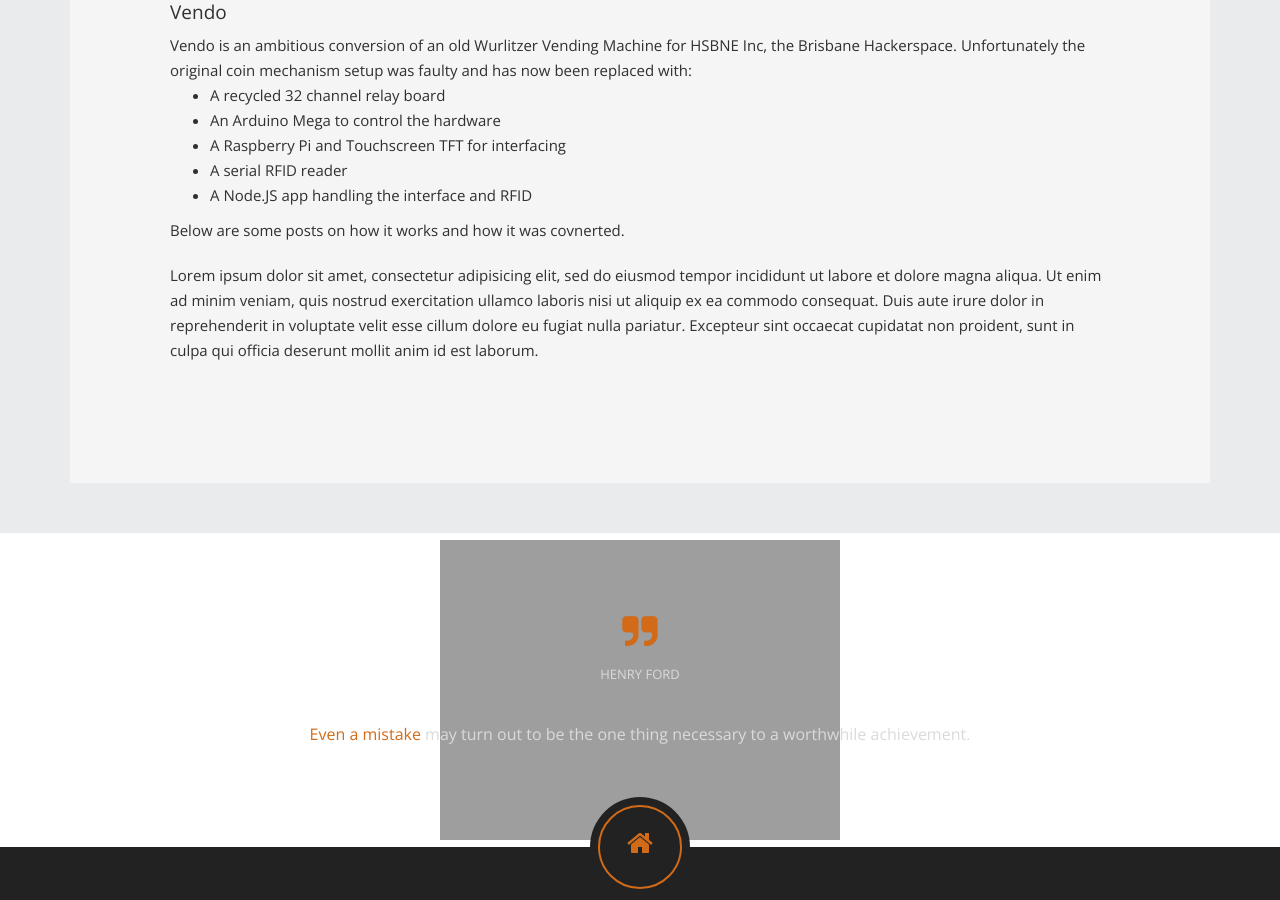
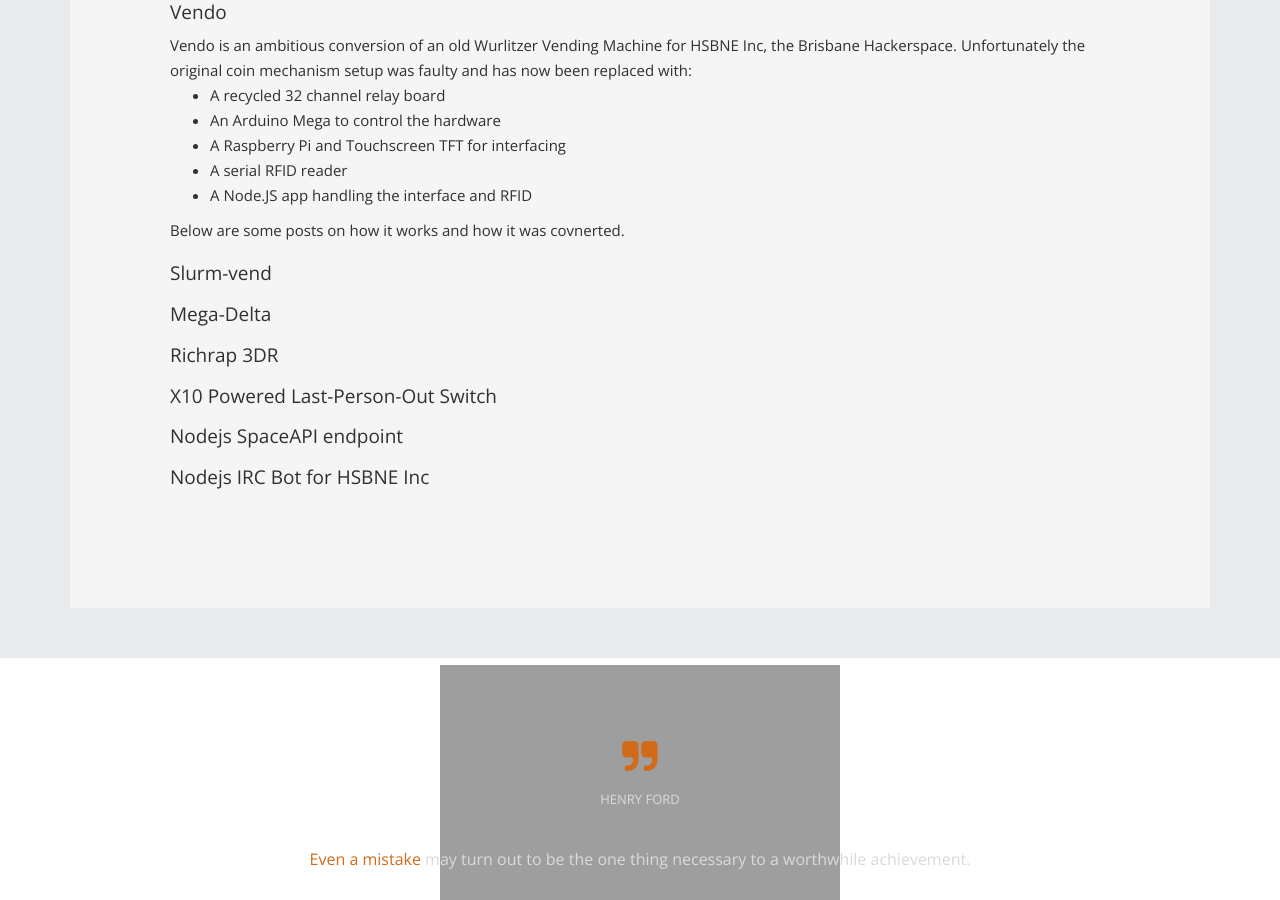
Before and after one commit to nog3/nog3.github.io, a Jekyll site: the page built from pages/projects.html, in a window 1280 px wide and 900 px high, scrolled down 670 px. Built offline with Jekyll 4.4.1, drawn with Linux system fonts in a browser that asks for light colours; nearby versions of some CDN libraries; Markdown is read by kramdown in place of the engine named in the settings.

Commit message:
Updated projects.html

```diff
--- a/pages/projects.html
+++ b/pages/projects.html
@@ -19,7 +19,11 @@
 
       Below are some posts on how it works and how it was covnerted.
   </p>
-        <p>Lorem ipsum dolor sit amet, consectetur adipisicing elit, sed do eiusmod tempor incididunt ut labore et dolore magna aliqua. Ut enim ad minim veniam, quis nostrud exercitation ullamco laboris nisi ut aliquip ex ea commodo consequat. Duis aute irure dolor in reprehenderit in voluptate velit esse cillum dolore eu fugiat nulla pariatur. Excepteur sint occaecat cupidatat non proident, sunt in culpa qui officia deserunt mollit anim id est laborum.
-        </p>
+  <p><h3>Slurm-vend</h3></p>
+  <p><h3>Mega-Delta</h3></p>
+  <p><h3>Richrap 3DR</h3></p>
+<p><h3>X10 Powered Last-Person-Out Switch</h3></p>
+<p><h3>Nodejs SpaceAPI endpoint</h3></p>
+<p><h3>Nodejs IRC Bot for HSBNE Inc</h3></p>
     </div>
 </div>
```
